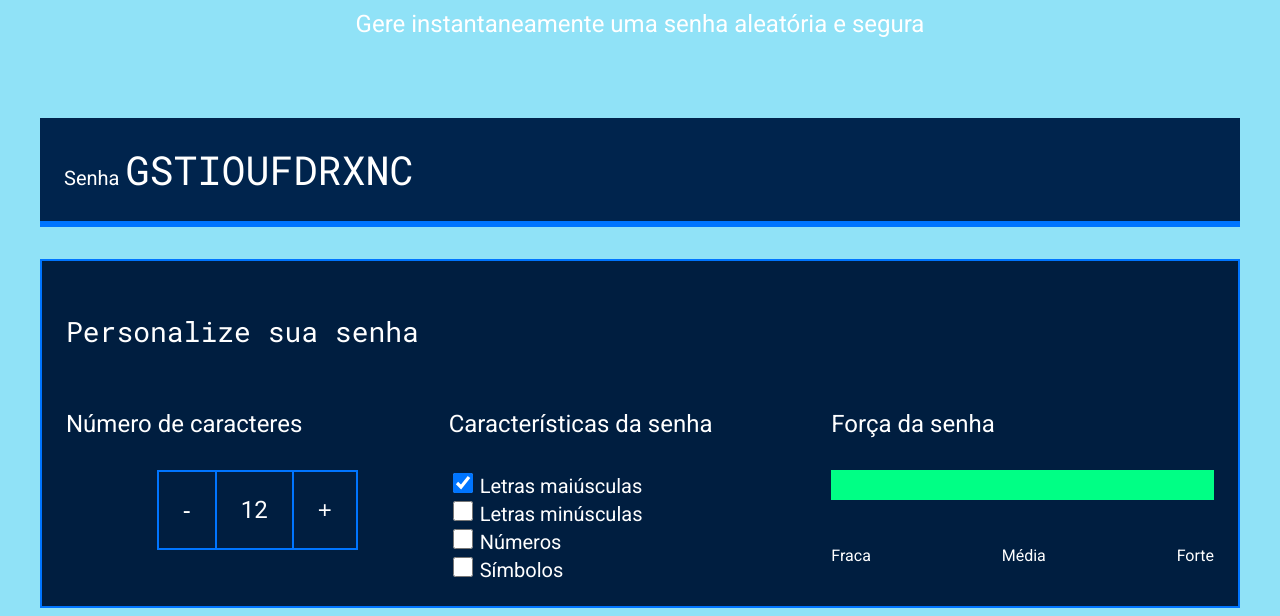
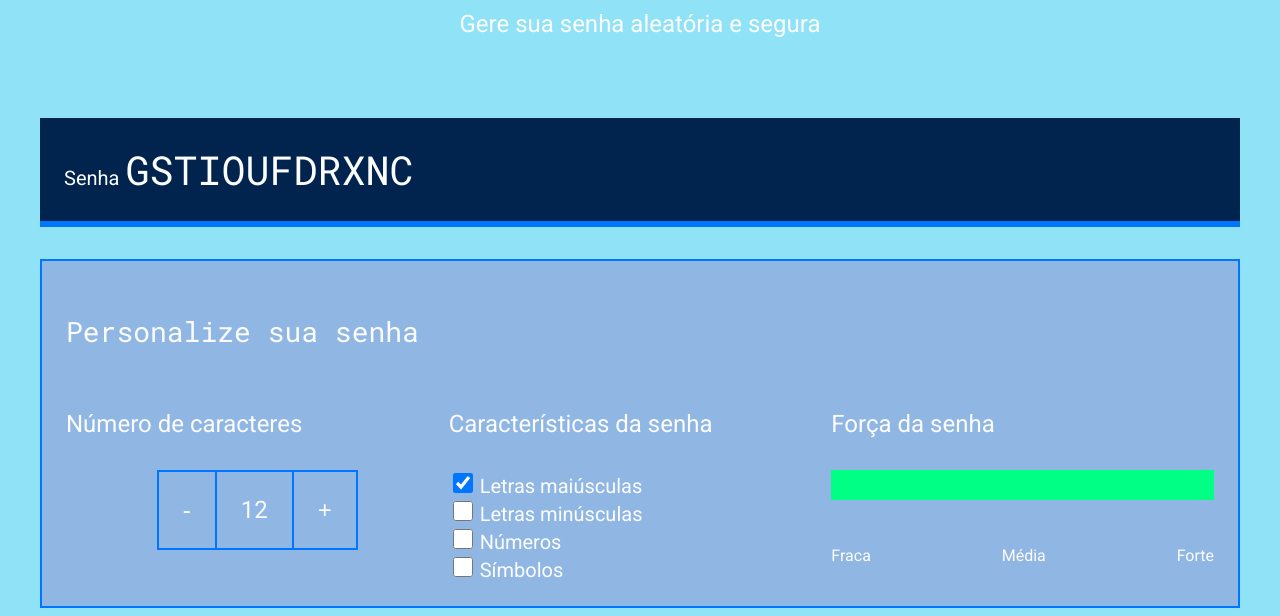
Before and after one commit to ronaldkaua/senhas, a plain HTML site: page index.html in a window 1280 px wide. Shown: the part 208-824 px from the top of the page. Drawn offline with Linux system fonts and the light colour scheme.

Commit message:
Add files via upload

```diff
--- a/index.html
+++ b/index.html
@@ -13,7 +13,7 @@
         <div class="conteudo-titulo">
             <img src="unlock.svg" alt="cadeado fechado">
             <h2 class="titulo-principal">Gerador de senhas</h2>
-            <h3 class="titulo-secundario">Gere instantaneamente uma senha aleatória e segura</h3>
+            <h3 class="titulo-secundario">Gere sua senha aleatória e segura</h3>
         </div>
         <div class="conteudo-senha">
             <label for="senha">Senha</label>
--- a/style.css
+++ b/style.css
@@ -1,10 +1,10 @@
 @import url('https://fonts.googleapis.com/css2?family=Roboto&family=Roboto+Mono&display=swap');
 
 :root {
-    --branco: white;
+    --branco: rgb(252, 252, 252);
     --cor-de-fundo: #90e2f7;
     --fundo-senha: #00244D;
-    --fundo-texto: #001E40;
+    --fundo-texto: #90b7e4;
     --borda: #0075FF;
     --roboto: 'Roboto', sans-serif;
     --roboto-mono: 'Roboto Mono', monospace;
```
